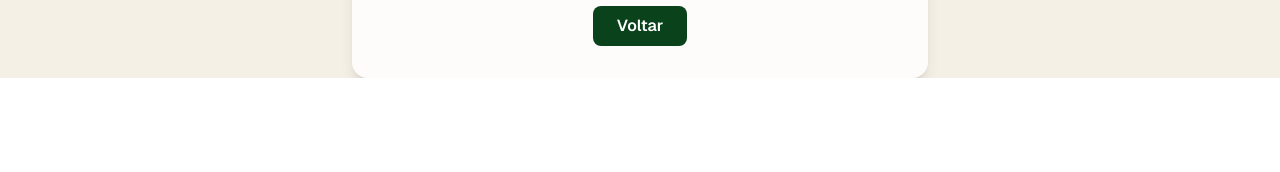
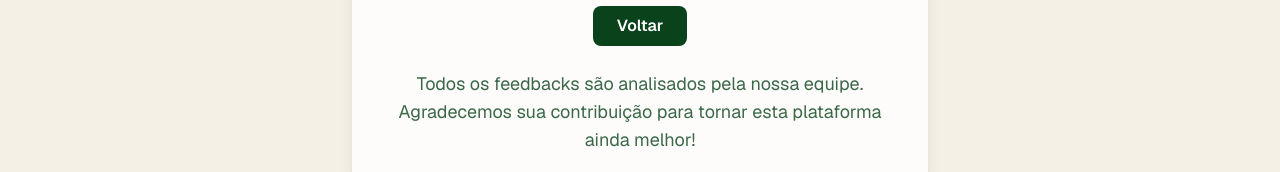
Before and after one commit to emilly0000/impactos-ambientais, a Next.js app: page /feedback in a window 1280 px wide. Shown: the part 1015-1187 px from the top of the page. Before the commit the page ends 1093 px from the top, so only its background shows below. Built offline with nearby package versions, Linux system fonts and the light colour scheme; no server answers.

Commit message:
Update feedback form URL and enhance feedback message

```diff
--- a/app/feedback/page.tsx
+++ b/app/feedback/page.tsx
@@ -40,7 +40,7 @@ export default function FeedbackPage() {
         <p className="text-lg text-[#0A421C]/80 mb-6 text-center">Sua opinião é muito importante para melhorarmos o site. Responda o formulário abaixo:</p>
         <div className="w-full flex justify-center">
           <iframe
-            src="https://docs.google.com/forms/d/e/1FAIpQLSfDUMMYFORMURL/viewform?embedded=true"
+            src="https://forms.gle/TpSDzHgoA9KjYgX19"
             width="100%"
             height="600"
             frameBorder="0"
@@ -54,6 +54,7 @@ export default function FeedbackPage() {
         <div className="text-center mt-6">
           <a href={isLogged ? "/dashboard" : "/"} className="inline-block bg-[#0A421C] text-white px-6 py-2 rounded-lg font-semibold hover:bg-[#065732] transition">Voltar</a>
         </div>
+        <p className="text-lg text-[#0A421C]/80 mt-6 text-center">Todos os feedbacks são analisados pela nossa equipe. Agradecemos sua contribuição para tornar esta plataforma ainda melhor!</p>
       </div>
     </main>
   );
```
